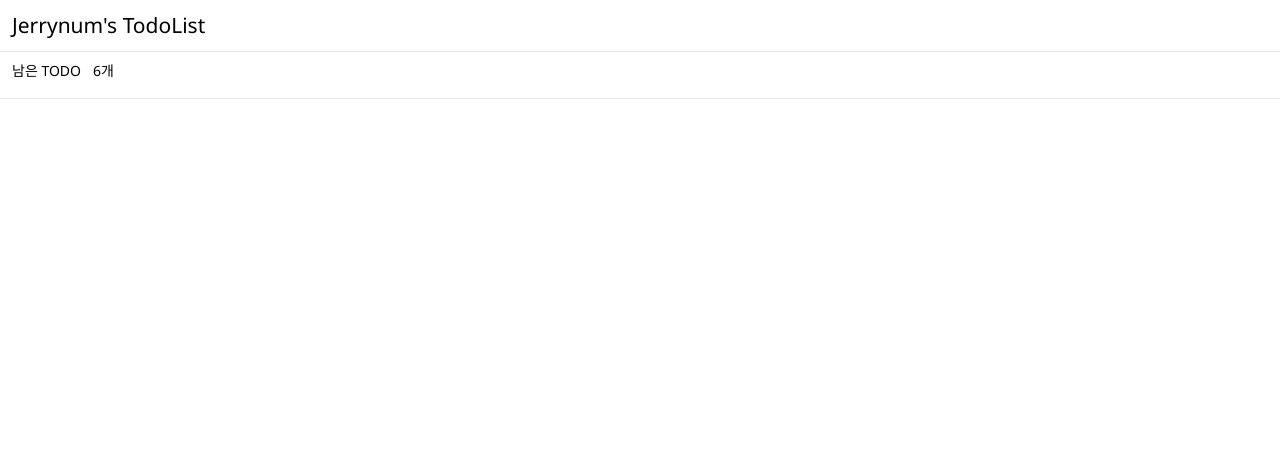
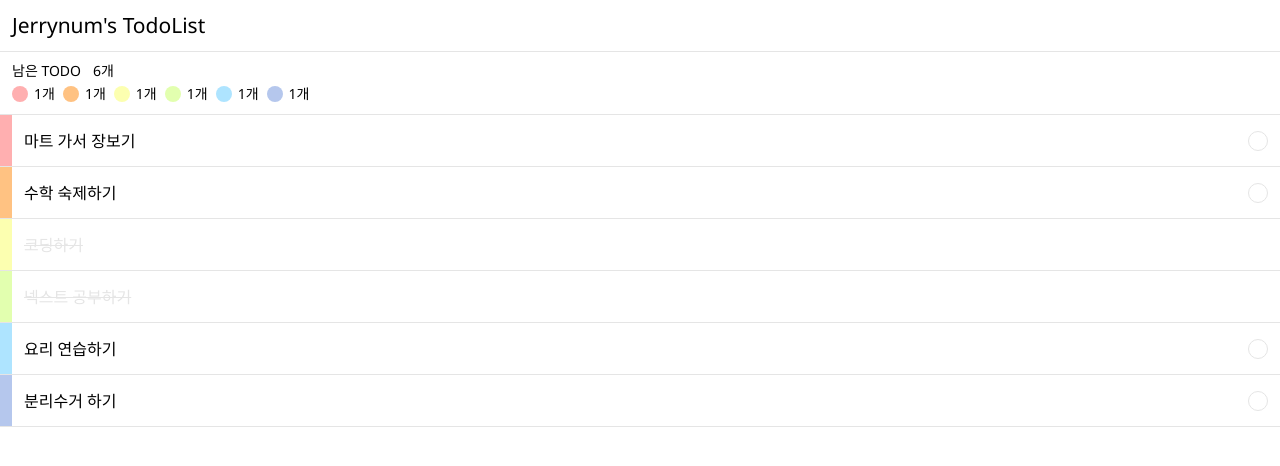
Before and after one commit to suhyun-p/NextTodo, a Next.js app: page / in a window 1280 px wide. Shown: the top 466 px of the page. Built offline with nearby package versions, Linux system fonts and the light colour scheme.

Commit message:
5.2 색상별 투두리스트 개수 구하기

```diff
--- a/components/TodoList.tsx
+++ b/components/TodoList.tsx
@@ -1,4 +1,4 @@
-import React from "react";
+import React, { useMemo, useCallback } from "react";
 import styled from "styled-components";
 import palette from "../styles/palette";
 import { TodoType } from "../types/todo";
@@ -124,12 +124,104 @@
 }
 
 const TodoList: React.FC<IProps> = ({ todos }) => {
+
+    //* 색깔 객체 구하기 1
+    const getTodoColorNums = useCallback(() => {
+        let red = 0;
+        let orange = 0;
+        let yellow = 0;
+        let green = 0;
+        let blue = 0;
+        let navy = 0;
+        todos.forEach((todo) => {
+        switch (todo.color) {
+            case "red":
+            red += 1;
+            break;
+            case "orange":
+            orange += 1;
+            break;
+            case "yellow":
+            yellow += 1;
+            break;
+            case "green":
+            green += 1;
+            break;
+            case "blue":
+            blue += 1;
+            break;
+            case "navy":
+            navy += 1;
+            break;
+            default:
+            break;
+        }
+        });
+
+        return {
+        red,
+        orange,
+        yellow,
+        green,
+        blue,
+        navy,
+        };
+    }, [todos]);
+
+    //* 색상별 투두 개수
+    // const todoColorNums = useMemo(getTodoColorNums, [todos]);
+
+    //* 객체의 문자열 인덱스 사용을 위한 타입
+    type ObjectIndexType = {
+        [key: string]: number | undefined;
+    };
+
+    //* 색깔 객체 구하기 2
+    const todoColorNums = useMemo(() => {
+        const colors: ObjectIndexType = {};
+        todos.forEach((todo) => {
+        const value = colors[todo.color];
+        if (!value) {
+            //* 존재하지않던 key라면
+            colors[`${todo.color}`] = 1;
+        } else {
+            //* 존재하는 키라면
+            colors[`${todo.color}`] = value + 1;
+        }
+        });
+        return colors;
+    }, [todos]);
+    console.log(todoColorNums);
+
     return (
         <Container>
             <div className="todo-list-header">
                 <p className="todo-list-last-todo">
                     남은 TODO<span>{todos.length}개</span>
                 </p>
+                <div className="todo-list-header-colors">
+                    {Object.keys(todoColorNums).map((color, index) => (
+                        <div className="todo-list-header-color-num" key={index}>
+                            <div className={`todo-list-header-round-color bg-${color}`} />
+                            <p>{todoColorNums[color]}개</p>
+                        </div>
+                    ))}
+                </div>
+            </div>
+            <div className="todo-list">
+                {todos.map((todo) => (
+                    <li className="todo-item" key={todo.id}>
+                        <div className="todo-left-side">
+                            <div className={`todo-color-block bg-${todo.color}`} />
+                            <p className={`todo-text ${todo.checked ? "checked-todo-text" : ""}`}>
+                                {todo.text}
+                            </p>
+                        </div>
+                        <div className="todo-right-side">
+                            {!todo.checked && (<button type="button" className="todo-button" onClick={() => {}} /> )}
+                        </div>
+                    </li>
+                ))}
             </div>
         </Container>
     )
```
